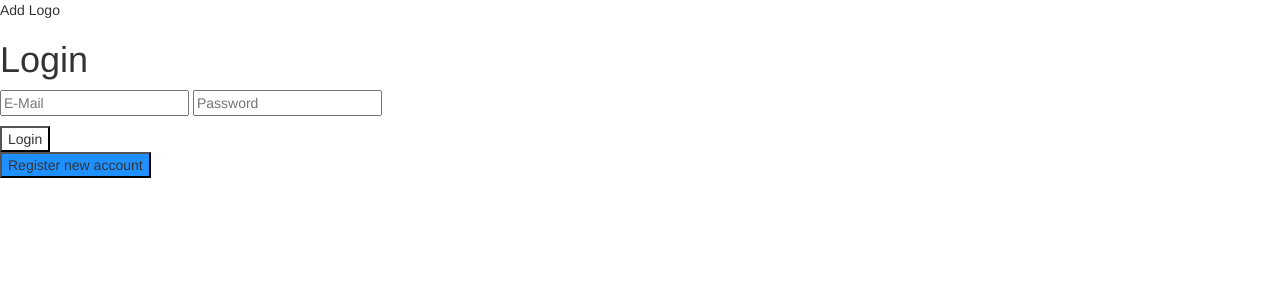
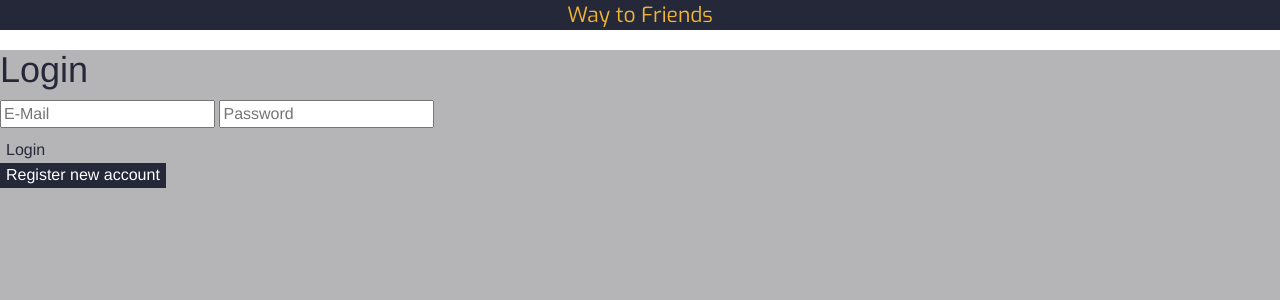
Before and after one commit to godstone/webeC_WayToFriends, a PHP site: page /index.html in a window 1280 px wide. Shown: the top 300 px of the page. Run offline with PHP 8.4, Linux system fonts and the light colour scheme; some libraries are stand-ins or nearby versions.

Commit message:
Updated Login-Script and CSS

```diff
--- a/css/style.css
+++ b/css/style.css
@@ -1,7 +1,17 @@
 /* *********** MAIN *********** */
 
-body {
+body, html, main {
+    color: #252839;
+    background: #b5b5b7;
+    font-size: 16px;
+}
 
+header {
+    background: #252839;
+    font-family:'Exo', sans-serif;
+    color: #f2b632;
+    text-align: center;
+    font-size: 1.5em;
 }
 
 a {
@@ -20,7 +30,6 @@ ul, li {
     max-width: 500px;
     padding: 19px 29px 29px;
     margin: 0 auto;
-//margin-top:90px;
     background-color: #fff;
 
     border: 1px solid #e5e5e5;
@@ -77,14 +86,26 @@ ul, li {
 
 
 /* ******** BUTTONS ******** */
+
+button {
+    background: #b5b5b7;
+    border: none;
+    text-align: center;
+    text-decoration: none;
+    display: inline-block;
+}
+
+
+
 #btn-submit{
     height:45px;
 }
 
 .btn-white {
-    background: #fff;
+
 }
 
 .btn-blue {
-    background: dodgerblue;
+    background: #252839;
+    color: white;
 }
--- a/index.html
+++ b/index.html
@@ -9,10 +9,10 @@
 
     <link href="libs/bootstrap/css/bootstrap.min.css" rel="stylesheet" media="screen">
     <link href="libs/bootstrap/css/bootstrap-theme.min.css" rel="stylesheet" media="screen">
+    <link href='https://fonts.googleapis.com/css?family=Exo:400,600,300,900,700' rel='stylesheet' type='text/css'>
 
     <script language="javascript" type="text/javascript" src="js/nav.js"></script>
     <script language="javascript" type="text/javascript" src="js/app.js"></script>
-    <!--<script language="javascript" type="text/javascript" src="js/login.js"></script>-->
     <script language="javascript" type="text/javascript" src="js/validation.min.js"></script>
     <script language="javascript" type="text/javascript" src="js/api_google.js"></script>
     <script language="javascript" type="text/javascript" src="js/api_telsearch.js"></script>
@@ -20,7 +20,7 @@
 </head>
 <body>
 
-    <header>Add Logo</header>
+    <header>Way to Friends</header>
 
     <main  class="wrapper">
 
@@ -31,7 +31,7 @@
                     <input placeholder="E-Mail" id="email" />
                     <input placeholder="Password" id="password" type="password"/>
                     <p id="loginfail"></p>
-                    <input id="btnLogin" type="submit" value="Login" class="btn-white"/>
+                    <button id="btnLogin" type="submit" value="Login" class="btn-white">Login</button>
                 </form>
                 <button id="btnRegNew" class="btn-blue">Register new account</button>
             </section>
--- a/index.php
+++ b/index.php
@@ -58,7 +58,7 @@ function getLogin() {
             $userid =  $row[1];
             $_SESSION["uid"] = $userid;
             header('Content-Type: application/json; charset=utf-8');
-            echo json_encode(array('success' => true, 'pw' => $password, 'pwHash' => $row[0], 'pwVerified' => $pwVerified, 'userid' => $_SESSION["userid"],
+            echo json_encode(array('success' => true, 'pw' => $password, 'pwHash' => $row[0], 'pwVerified' => $pwVerified, 'userid' => $_SESSION["uid"],
             ));
 
         }
--- a/js/nav.js
+++ b/js/nav.js
@@ -61,7 +61,7 @@ $(document).ready(function() {
     // Register a new account Button
     btnRegNew.click(function(e){
         e.preventDefault();
-        setView(SEARCH);
+        setView(REGISTER);
     });
 
     // Register the account Button
@@ -148,7 +148,7 @@ $(document).ready(function() {
                     // true
                     console.log('login success');
                     btnLogout.show();
-                    setView(DASHBOARD);
+                    setView(SEARCH);
                 } else {
                     console.log('bad login');
                     // false
@@ -175,6 +175,7 @@ $(document).ready(function() {
             url: apiURL+'/user',
             success: function(response){
                 console.log('s'+response);
+                setView(LOGIN);
             },
             error: function () {
                 console.log('error logout');
```
